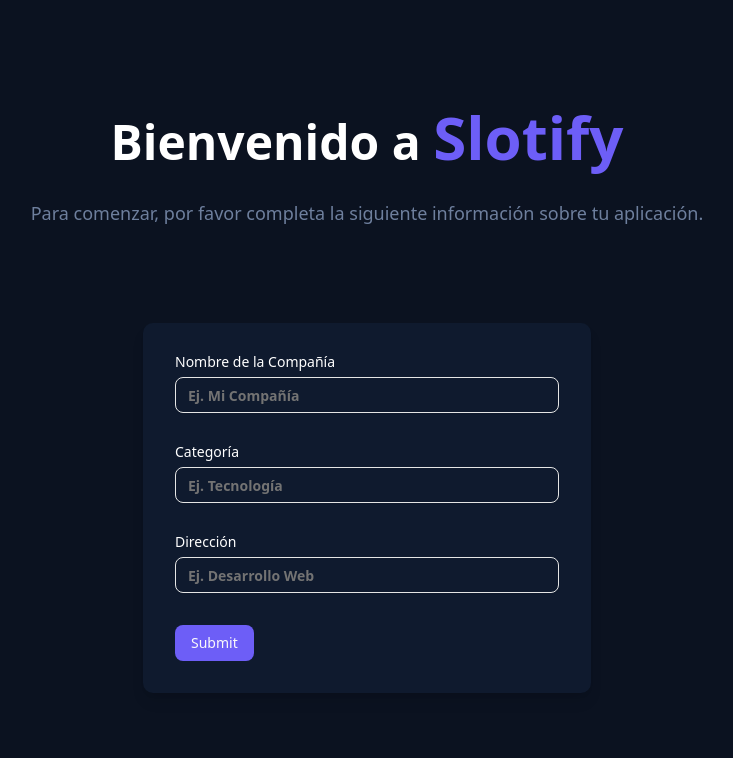
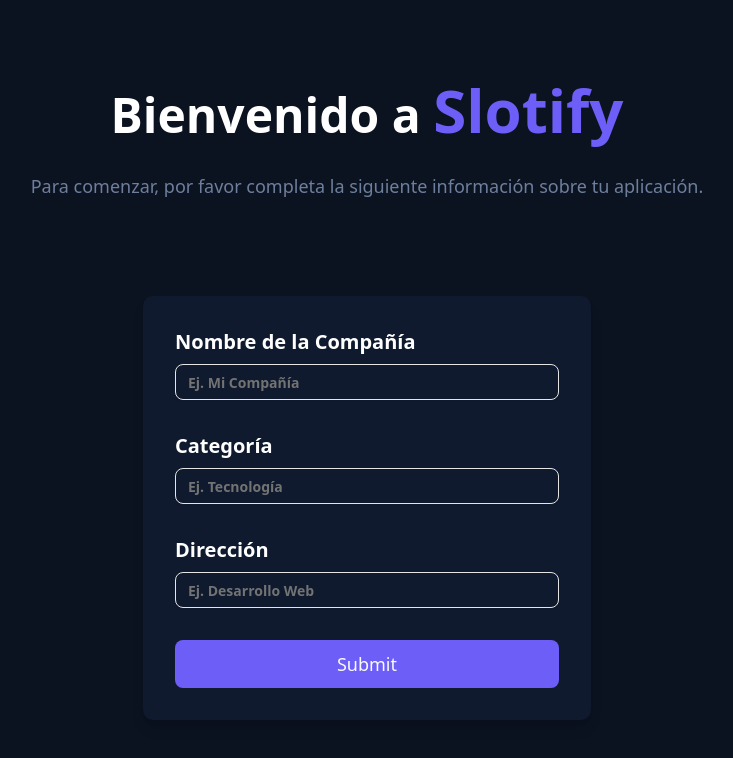
Before and after one commit to SoyTiyi/slotify-app, a Next.js app: page /onboarding in a window 1280 px wide. Shown: the top 758 px of the page, without its empty margins (273-1006 px from the left). Built offline with nearby package versions, Linux system fonts and the light colour scheme; no server answers.

Commit message:
add styles on fields and labels

```diff
--- a/app/onboarding/page.tsx
+++ b/app/onboarding/page.tsx
@@ -65,7 +65,7 @@ export default function OnboardingComponent() {
               control={form.control}
               render={({ field }) => (
                 <FormItem>
-                  <FormLabel>Nombre de la Compañía</FormLabel>
+                  <FormLabel className="text-xl font-semibold">Nombre de la Compañía</FormLabel>
                   <FormControl>
                     <Input placeholder="Ej. Mi Compañía" {...field} className="text-white"/>
                   </FormControl>
@@ -77,7 +77,7 @@ export default function OnboardingComponent() {
               control={form.control}
               render={({ field }) => (
                 <FormItem>
-                  <FormLabel>Categoría</FormLabel>
+                  <FormLabel className="text-xl font-semibold">Categoría</FormLabel>
                   <FormControl>
                     <Input placeholder="Ej. Tecnología" {...field} className="text-white"/>
                   </FormControl>
@@ -89,14 +89,14 @@ export default function OnboardingComponent() {
               control={form.control}
               render={({ field }) => (
                 <FormItem>
-                  <FormLabel>Dirección</FormLabel>
+                  <FormLabel className="text-xl font-semibold">Dirección</FormLabel>
                   <FormControl>
                     <Input placeholder="Ej. Desarrollo Web" {...field} className="text-white"/>
                   </FormControl>
                 </FormItem>
               )}
             />
-            <Button type="submit">Submit</Button>
+            <Button type="submit" className="w-full text-lg p-6">Submit</Button>
           </form>
         </FormProvider>
       </div>
```
